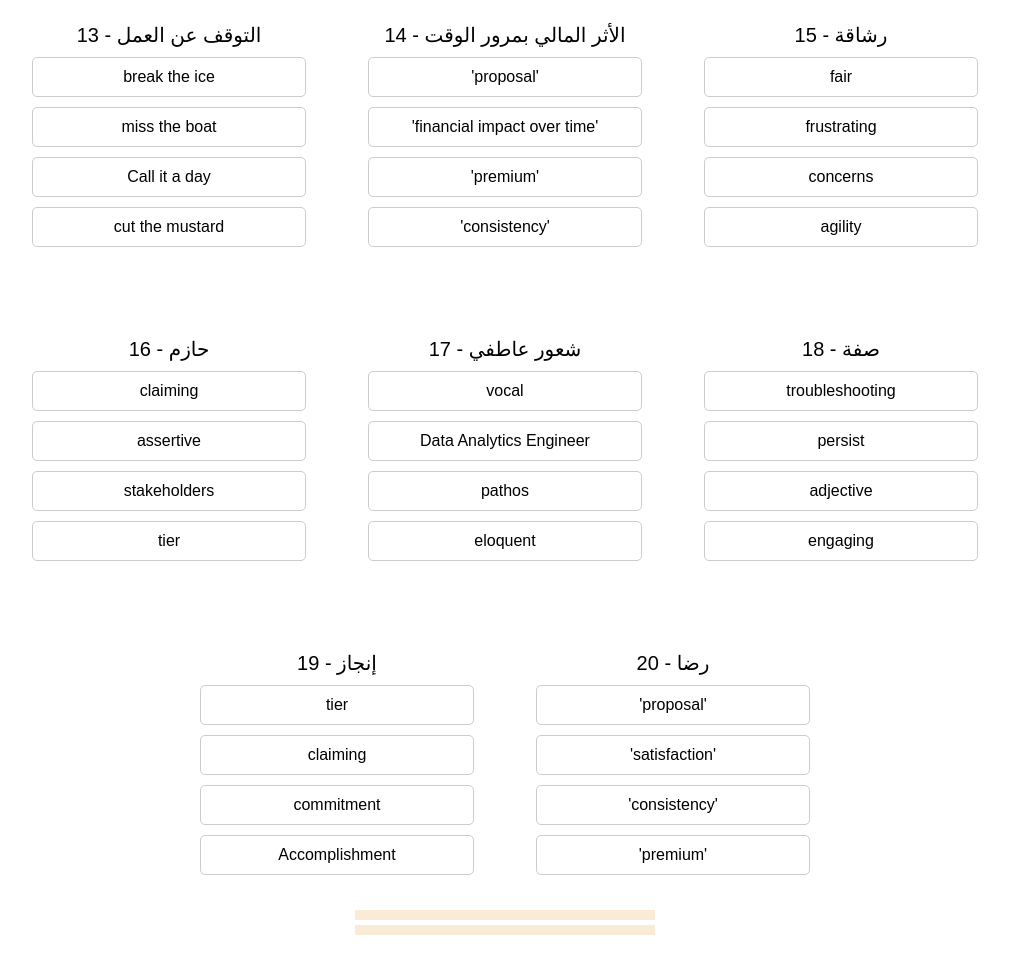
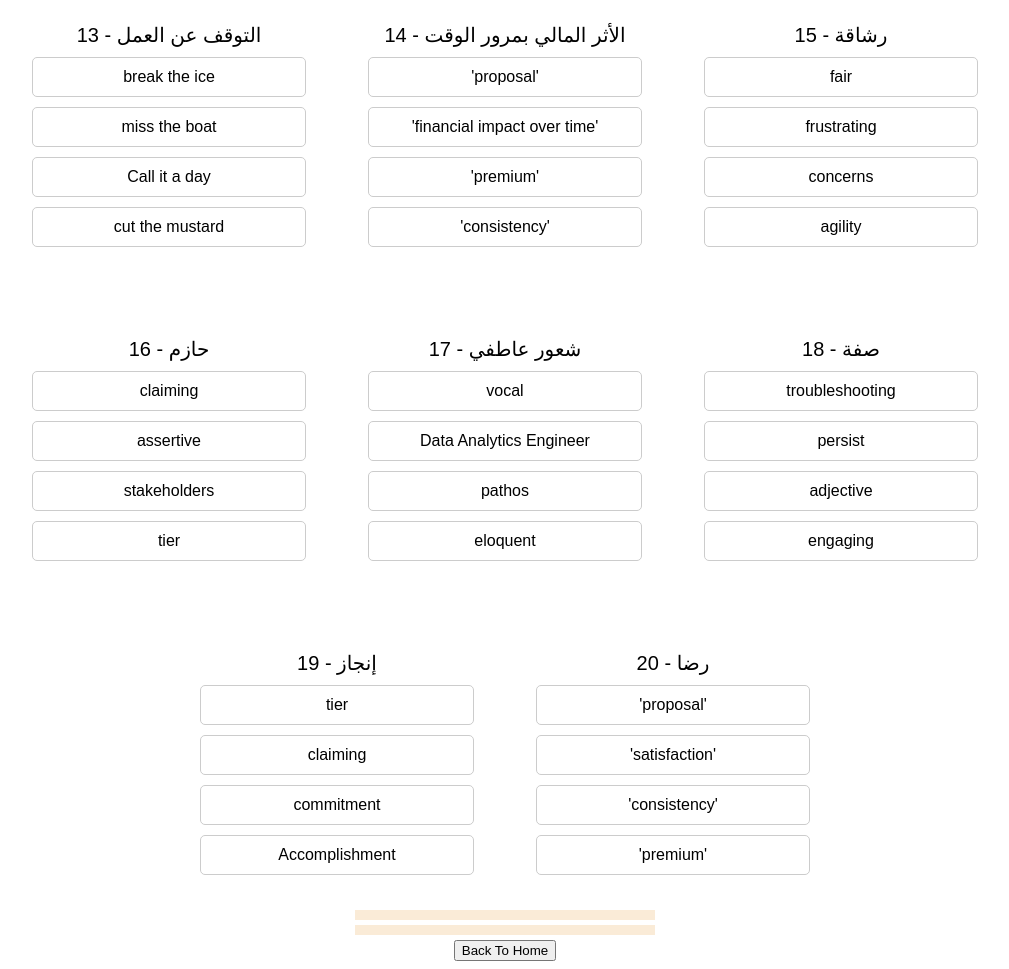
Before and after one commit to feras-alkilani/MultiplayQuestions-En-Ar, a plain HTML site: page arToEn.html in a window 1280 px wide. Shown: the part 1323-2292 px from the top of the page, without its empty margins (135-1144 px from the left). Before the commit the page ends 2266 px from the top, so only its background shows below. Drawn offline with Linux system fonts and the light colour scheme.

Commit message:
Update arToEn.html
I added back to home button.

```diff
--- a/arToEn.html
+++ b/arToEn.html
@@ -11,6 +11,13 @@
     <div id="correct-result"></div>
     <div id="wrong-result"></div>
 
+    <button id="backToHome" onclick="backToHome()">Back To Home</button>
+    <script>
+      function backToHome() {
+        window.location.href = "index.html";
+      }
+    </script>
+
     <script src="arToEnScript.js"></script>
   </body>
 </html>
```
